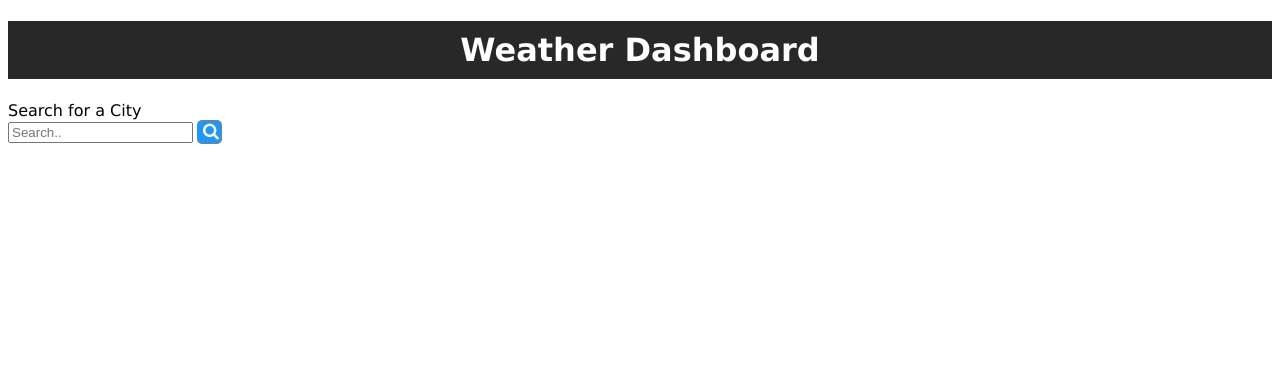
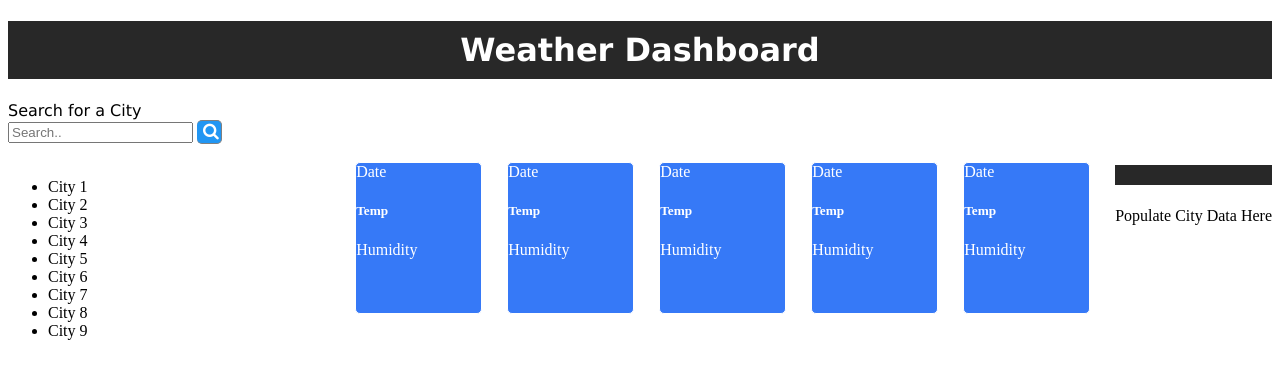
Before and after one commit to ryanschuttig/Weather_Dashboard, a plain HTML site: page index.html in a window 1280 px wide. Drawn offline with nearby package versions, Linux system fonts and the light colour scheme.

Commit message:
API works, created HTML elements

```diff
--- a/index.html
+++ b/index.html
@@ -5,16 +5,15 @@
     <meta charset="UTF-8">
     <meta name="viewport" content="width=device-width, initial-scale=1.0">
     <link rel="stylesheet" type="text/css" href="style.css">
-    <script src="https://code.jquery.com/jquery-3.5.1.slim.min.js"
-        integrity="sha384-DfXdz2htPH0lsSSs5nCTpuj/zy4C+OGpamoFVy38MVBnE+IbbVYUew+OrCXaRkfj"
-        crossorigin="anonymous"></script>
+    <script src="https://code.jquery.com/jquery-3.5.1.min.js"
+        integrity="sha256-9/aliU8dGd2tb6OSsuzixeV4y/faTqgFtohetphbbj0=" crossorigin="anonymous"></script>
     <script src="https://cdn.jsdelivr.net/npm/popper.js@1.16.0/dist/umd/popper.min.js"
         integrity="sha384-Q6E9RHvbIyZFJoft+2mJbHaEWldlvI9IOYy5n3zV9zzTtmI3UksdQRVvoxMfooAo"
         crossorigin="anonymous"></script>
     <script src="https://stackpath.bootstrapcdn.com/bootstrap/4.5.0/js/bootstrap.min.js"
         integrity="sha384-OgVRvuATP1z7JjHLkuOU7Xw704+h835Lr+6QL9UvYjZE3Ipu6Tp75j7Bh/kR0JKI"
         crossorigin="anonymous"></script>
-        <link rel="stylesheet" href="https://cdnjs.cloudflare.com/ajax/libs/font-awesome/4.7.0/css/font-awesome.min.css">
+    <link rel="stylesheet" href="https://cdnjs.cloudflare.com/ajax/libs/font-awesome/4.7.0/css/font-awesome.min.css">
 
     <title>Document</title>
 </head>
@@ -25,15 +24,81 @@
             style="font-family: 'Lucida Sans', 'Lucida Sans Regular', 'Lucida Grande', 'Lucida Sans Unicode', Geneva, Verdana, sans-serif;">
             Weather Dashboard</h1>
     </header>
-
-    <p1 style="font-family: 'Lucida Sans', 'Lucida Sans Regular', 'Lucida Grande', 'Lucida Sans Unicode', Geneva, Verdana, sans-serif;">Search for a City</p1>
-
+    <!-- Search Bar -->
+    <p1
+        style="font-family: 'Lucida Sans', 'Lucida Sans Regular', 'Lucida Grande', 'Lucida Sans Unicode', Geneva, Verdana, sans-serif;">
+        Search for a City</p1>
+    <!-- Search Button -->
     <nav class="navbar navbar-light bg-light">
         <form class="example" action="action_page.php">
-            <input type="text" placeholder="Search.." name="search">
+            <input type="text" id="citysearch" placeholder="Search.." name="search">
             <button type="submit"><i class="fa fa-search"></i></button>
-          </form>
+        </form>
     </nav>
+    <!-- Link to API and populate city data -->
+    <div class="container">
+        <div class="cityrow">
+            <h1 id="citydata"></h1>
+            <div class="col-lg">
+                Populate City Data Here
+            </div>
+        </div>
+    </div>
+    <br>
+    <!-- City List -->
+    <div class="container">
+        <ul class="citylist">
+            <li class="list-group-item">City 1</li>
+            <li class="list-group-item">City 2</li>
+            <li class="list-group-item">City 3</li>
+            <li class="list-group-item">City 4</li>
+            <li class="list-group-item">City 5</li>
+            <li class="list-group-item">City 6</li>
+            <li class="list-group-item">City 7</li>
+            <li class="list-group-item">City 8</li>
+            <li class="list-group-item">City 9</li>
+        </ul>
+        <!-- 5-Day Forecast -->
+        <div class="card text-white bg-primary mb-3" style="max-width: 18rem;">
+            <div class="card-header">Date</div>
+            <div class="card-body">
+                <h5 class="card-title">Temp</h5>
+                <p class="card-text">Humidity</p>
+            </div>
+        </div>
+
+        <div class="card text-white bg-primary mb-3" style="max-width: 18rem;">
+            <div class="card-header">Date</div>
+            <div class="card-body">
+                <h5 class="card-title">Temp</h5>
+                <p class="card-text">Humidity</p>
+            </div>
+        </div>
+
+        <div class="card text-white bg-primary mb-3" style="max-width: 18rem;">
+            <div class="card-header">Date</div>
+            <div class="card-body">
+                <h5 class="card-title">Temp</h5>
+                <p class="card-text">Humidity</p>
+            </div>
+        </div>
+
+        <div class="card text-white bg-primary mb-3" style="max-width: 18rem;">
+            <div class="card-header">Date</div>
+            <div class="card-body">
+                <h5 class="card-title">Temp</h5>
+                <p class="card-text">Humidity</p>
+            </div>
+        </div>
+
+        <div class="card text-white bg-primary mb-3" style="max-width: 18rem;">
+            <div class="card-header">Date</div>
+            <div class="card-body">
+                <h5 class="card-title">Temp</h5>
+                <p class="card-text">Humidity</p>
+            </div>
+        </div>
+    </div>
 
 
 
--- a/script.js
+++ b/script.js
@@ -0,0 +1,27 @@
+$("button").on("click", function(event) {
+  event.preventDefault();
+
+var searchInput = $("#citysearch").val();
+
+var queryURL = "https://api.openweathermap.org/data/2.5/weather?q=" + searchInput + "&appid=afc59b5a12ec3abd2ca379b25eda055d";
+
+var today = new Date();
+
+var date = (today.getMonth()+1)+"-"+today.getDate()+"-"+today.getFullYear();
+
+$.ajax({
+    url: queryURL,
+    method: "GET"
+  })
+
+  .then(function(response) {
+    console.log(queryURL);
+
+    console.log(response);
+
+    if (searchInput != null) {
+      $("#citydata").text(response.name + " " + date);
+    }
+
+  });
+});
--- a/style.css
+++ b/style.css
@@ -18,6 +18,34 @@ form.example button {
     border-radius: 5px;
   }
 
-  .nav {
-      height: 50px;
+  .cityrow {
+      float: right;
   }
+
+  .card {
+      border: solid 1px;
+      margin-right: 25px;
+  }
+
+  .bg-primary {
+      background-color: rgb(54, 121, 247);
+      border-radius: 5px;
+      width: 125px;
+      height: 150px;
+  }
+
+  .text-white {
+      color: white;
+  }
+
+  .card {
+      float: right;
+  }
+
+  h2 {
+      float: right;
+  }
+
+  .citylist {
+      float: left;
+  }
```
